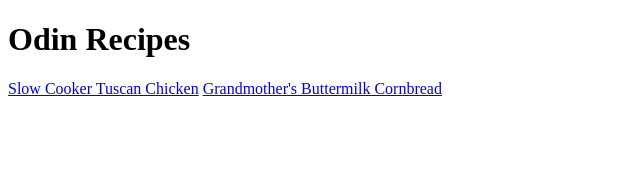
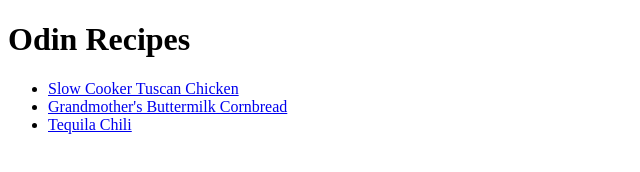
Before and after one commit to andreas9michael/odin-recipes, a plain HTML site: page index.html in a window 1280 px wide. Shown: the whole page, without its empty margins (0-640 px from the left). Drawn offline with Linux system fonts and the light colour scheme.

Commit message:
Update index.html

```diff
--- a/index.html
+++ b/index.html
@@ -6,8 +6,11 @@
 
 <body>
     <h1>Odin Recipes</h1>
-    <a href="./recipes/tuscan_chicken.html">Slow Cooker Tuscan Chicken</a>
-    <a href="./recipes/buttermilk_cornbread.html">Grandmother's Buttermilk Cornbread</a>
+    <ul>
+        <li><a href="./recipes/tuscan_chicken.html">Slow Cooker Tuscan Chicken</a></li>
+        <li><a href="./recipes/buttermilk_cornbread.html">Grandmother's Buttermilk Cornbread</a></li>
+        <li><a href="./recipes/tequila_chili.html">Tequila Chili</a></li>
+    </ul>
 
 </body>
 
```
